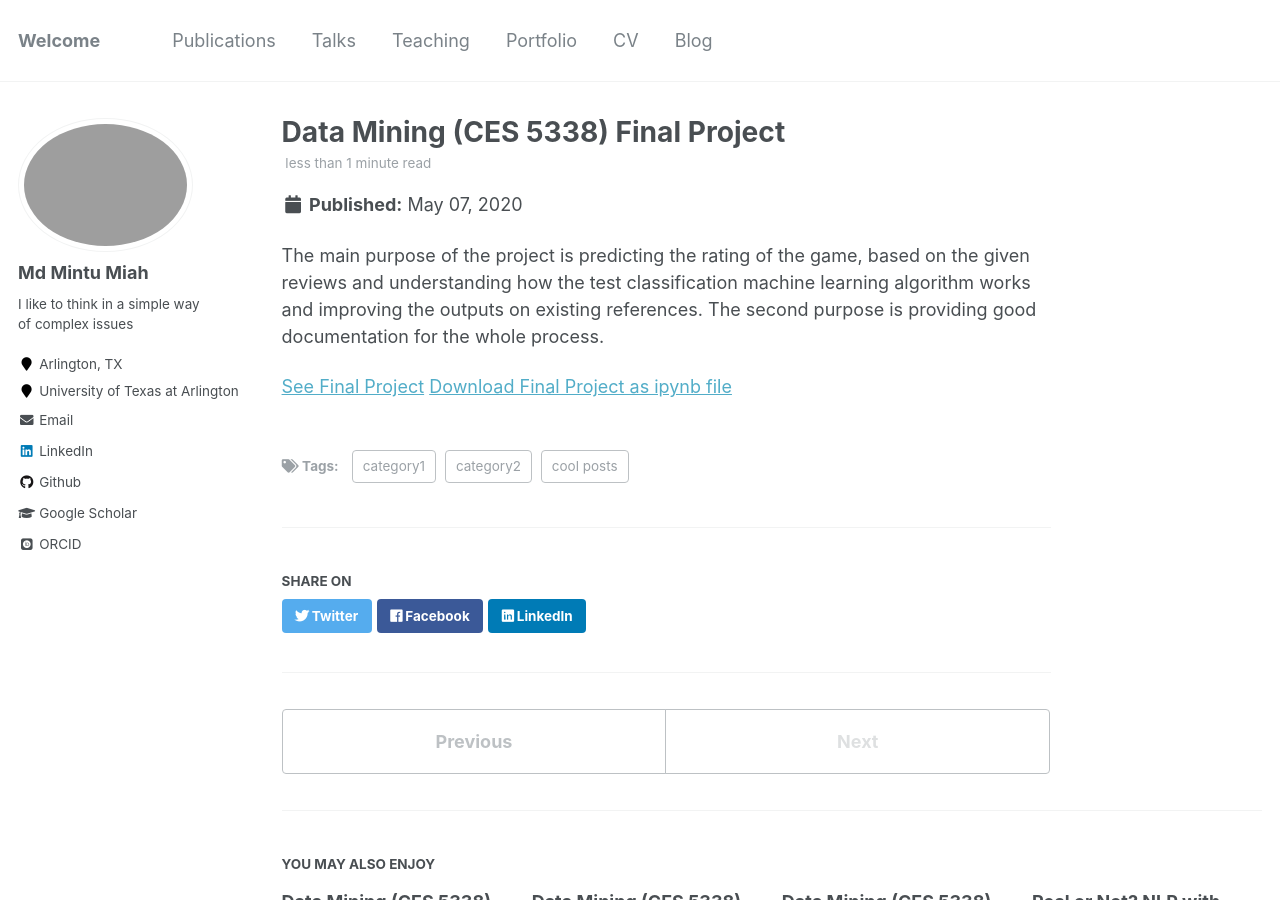
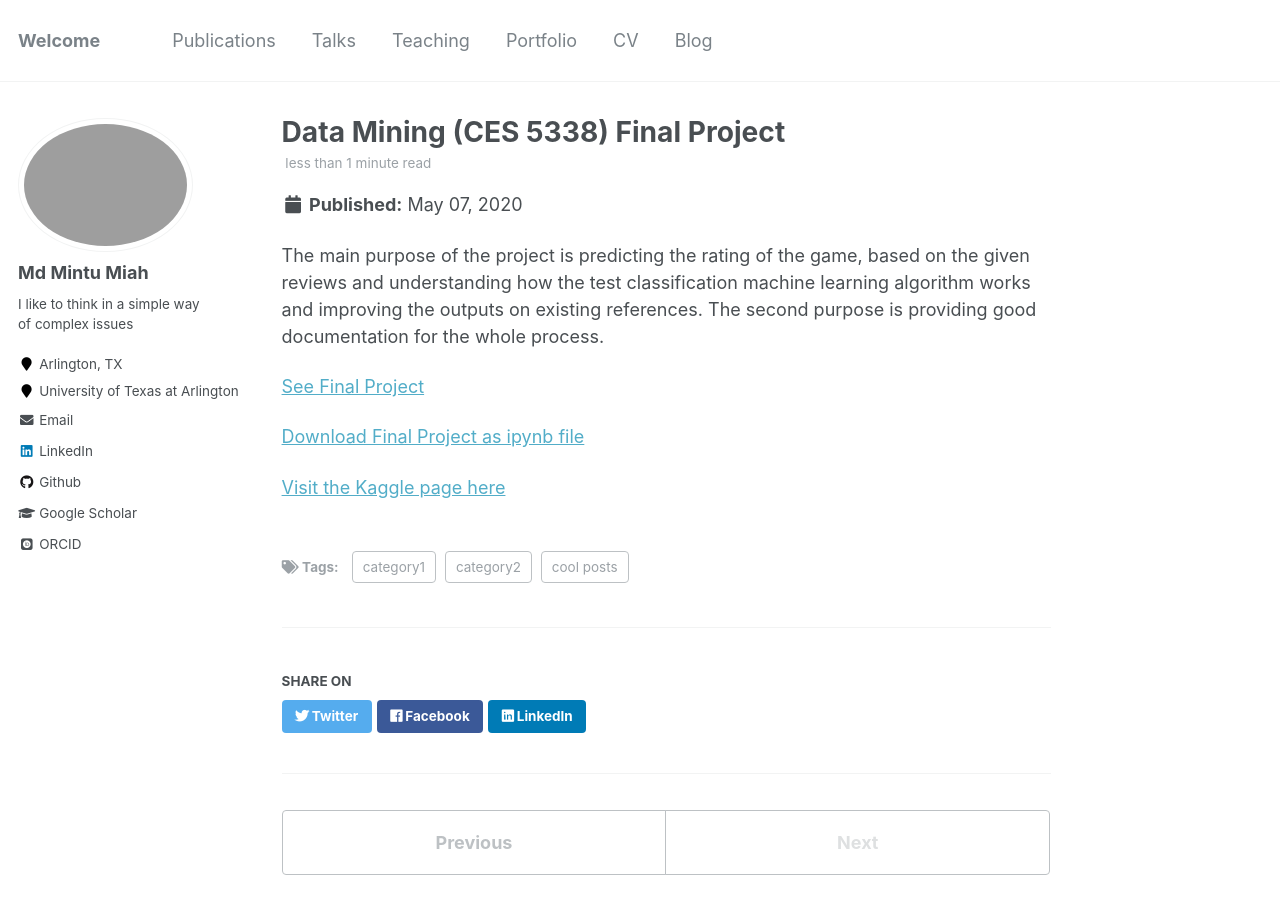
Before and after one commit to mintu07ruet/mintu07ruet.github.io, a Jekyll site: the page built from _posts/2199-01-01-future-post.md, in a window 1280 px wide and 900 px high. Built offline with Jekyll 4.4.1, drawn with Linux system fonts in a browser that asks for light colours; some web fonts are replaced.

Commit message:
Update 2199-01-01-future-post.md

```diff
--- a/_posts/2199-01-01-future-post.md
+++ b/_posts/2199-01-01-future-post.md
@@ -11,4 +11,7 @@ tags:
 The main purpose of the project is predicting the rating of the game, based on the given reviews and understanding how the test classification machine learning algorithm works and improving the outputs on existing references. The second purpose is providing good documentation for the whole process.
 
 [See Final Project](/files/Miah Project.html)
+
 [Download Final Project as ipynb file](/files/Miah Project.ipynb)
+
+[Visit the Kaggle page here](//https://www.kaggle.com/mintumiah/board-game-rating-prediction-based-on-reviews)
```
